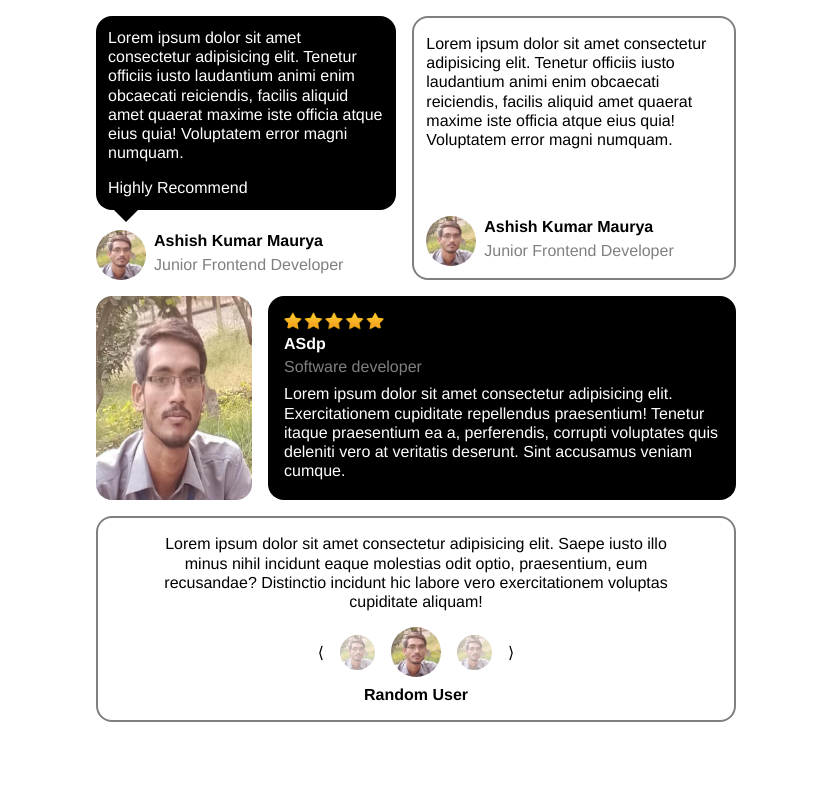
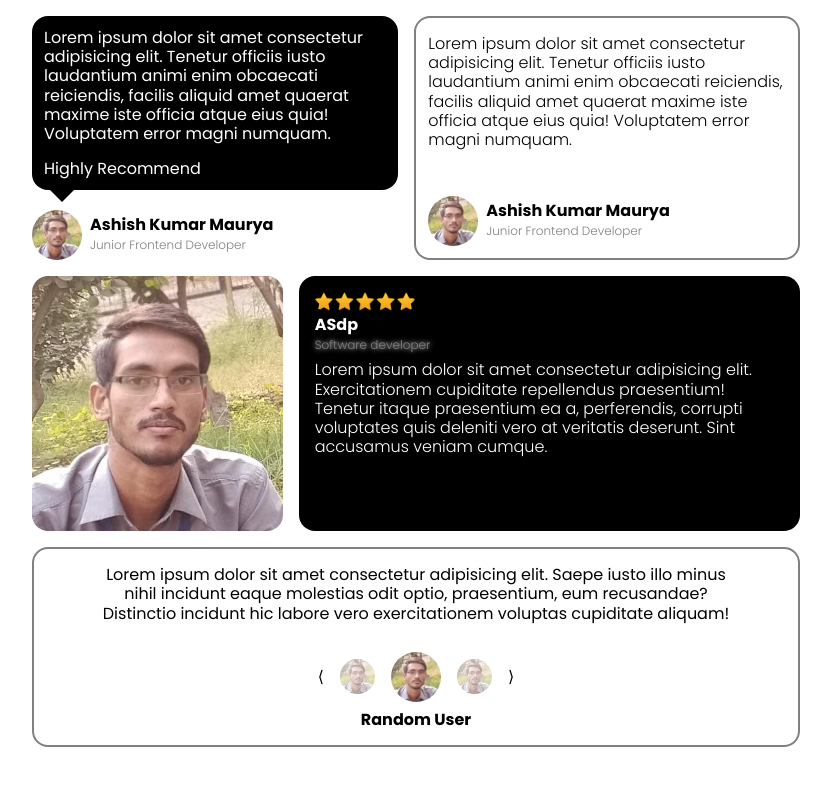
Before and after one commit to 0KAshish/roadmap.sh_projects, a plain HTML site: page Frontend-Projects/05_Testimonial-Cards/index.html in a window 1280 px wide. Shown: the whole page, without its empty margins (224-1055 px from the left). Drawn offline with Linux system fonts and the light colour scheme.

Commit message:
Update styles.css

```diff
--- a/Frontend-Projects/05_Testimonial-Cards/css/styles.css
+++ b/Frontend-Projects/05_Testimonial-Cards/css/styles.css
@@ -1,3 +1,5 @@
+@import url('https://fonts.googleapis.com/css2?family=Inter:ital,opsz,wght@0,14..32,100..900;1,14..32,100..900&family=Poppins:ital,wght@0,100;0,200;0,300;0,400;0,500;0,600;0,700;0,800;0,900;1,100;1,200;1,300;1,400;1,500;1,600;1,700;1,800;1,900&display=swap');
+
 * {
   margin: 0;
   padding: 0;
@@ -5,10 +7,17 @@
 }
 
 :root {
+  --ff: "Poppins";
+
+  --fw-n: 300;
+  --fw-m: 600;
+  --fw-b: 900;
+
   --review-bg: black;
   --review-text: white;
 
-  --user-name-font-size: 1.25rem;
+  --user-name-fs: 1rem;
+  --occupation-fs: 0.75rem;
   --user-name-fot-weight: bold;
 
   --occupation-color: grey;
@@ -17,20 +26,26 @@
 
 body {
   margin: 0 auto;
-  font-family: "Franklin Gothic Medium", sans-serif;
+  font-family: var(--ff, sans-serif);
   line-height: 1.2;
 }
 
 p {
   padding-block: 0.25rem;
+  font-weight: var(--fw-n);
 }
 
+.name {
+  font-size: var(--user-name-fs);
+}
 .occupation {
   color: var(--occupation-color);
+  font-size: var(--occupation-fs);
+  text-shadow:  0 0 5px white;
 }
 
 .review-container {
-  width: 50%;
+  width: 60%;
   margin: 0 auto;
 }
 
@@ -96,7 +111,7 @@ span {
 
 .card-three {
   display: grid;
-  grid-template-columns: 2fr 6fr;
+  grid-template-columns: 3fr 6fr;
   gap: 1rem;
 }
 
@@ -186,4 +201,7 @@ span {
     padding-inline: 0.5rem;
     padding-block-end: 1rem;
   }
+  .side-image {
+    display: none;
+  }
 }
```
